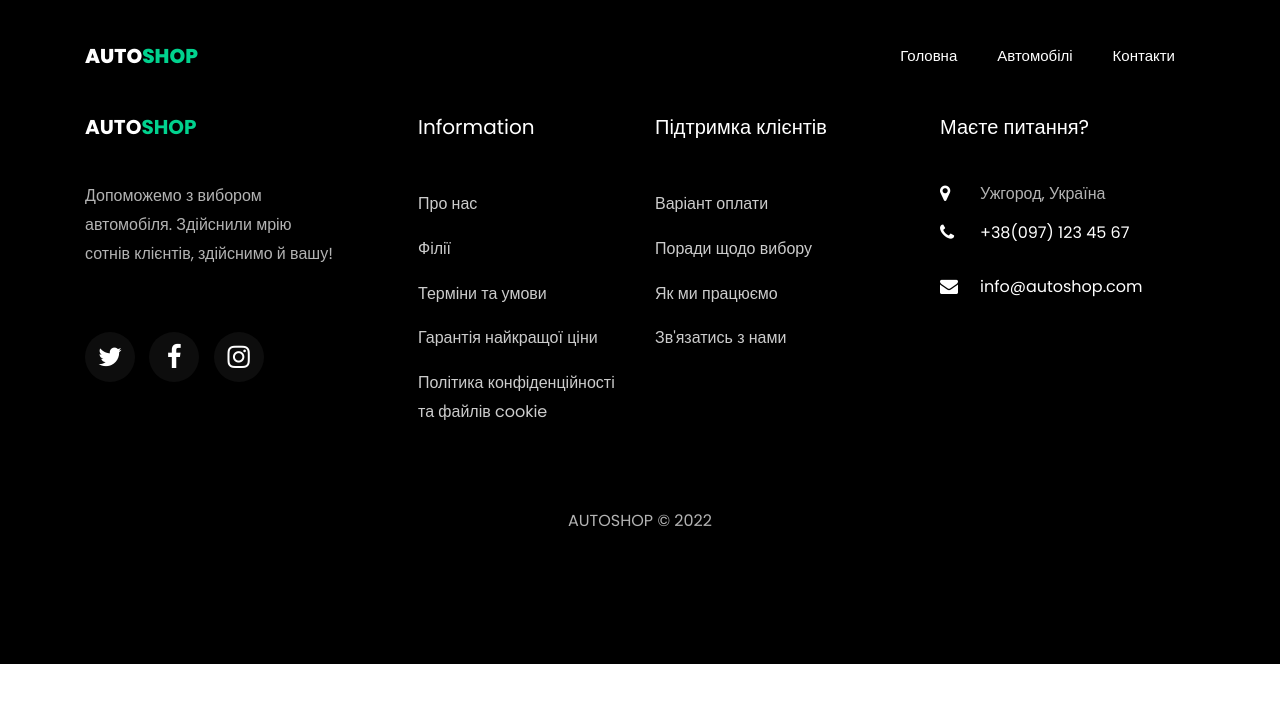
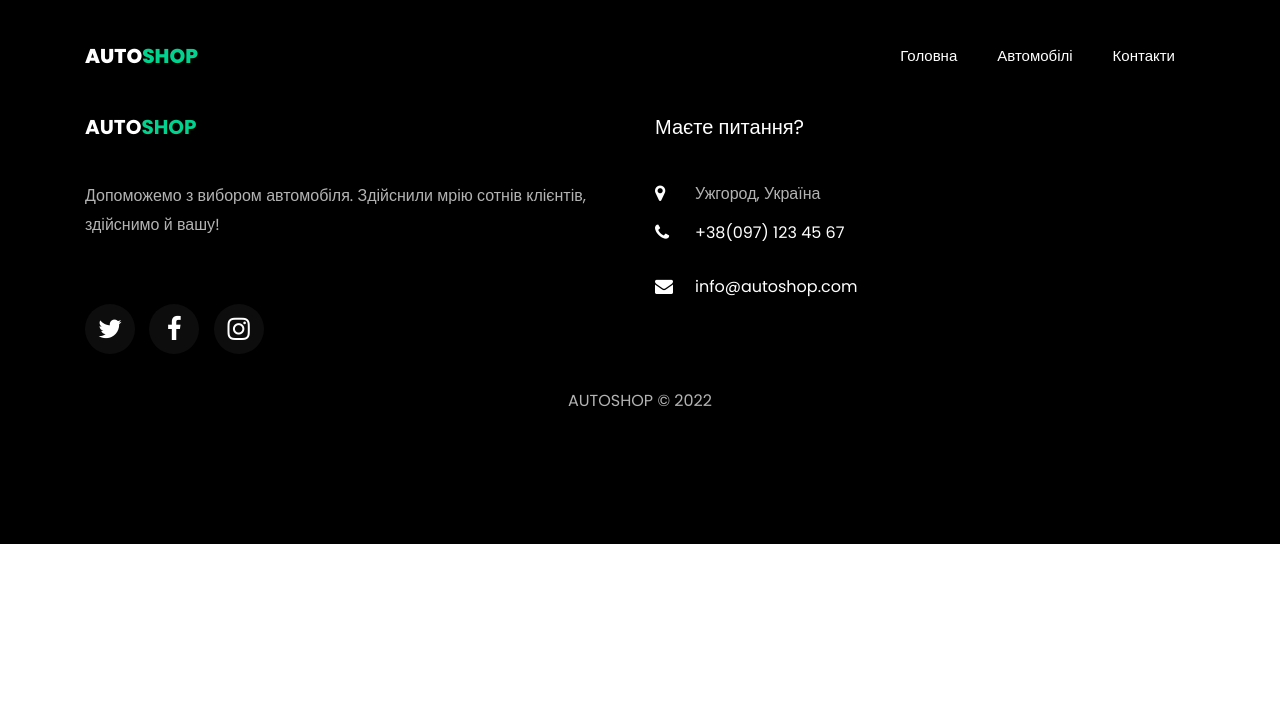
Before and after one commit to MykolaSubota/auto-shop, a Django app: template template/base.html in a window 1280 px wide. Shown: the top 703 px of the page. Run offline with Django 3.2, Linux system fonts and the light colour scheme; the template is opened without the code that fills it, so the values that code supplies are empty; some libraries are stand-ins or nearby versions; some web fonts are replaced.

Commit message:
change footer

```diff
--- a/template/base.html
+++ b/template/base.html
@@ -41,10 +41,6 @@
 	          <li class="nav-item {% if request.resolver_match.url_name == "home" %}active{% endif %}"><a href="{% url 'cars:home' %}" class="nav-link">Головна</a></li>
 	          <li class="nav-item {% if request.resolver_match.url_name == "car_list" %}active{% endif %}"><a href="{% url 'cars:car_list' %}" class="nav-link">Автомобілі</a></li>
 	          <li class="nav-item {% if request.resolver_match.url_name == "contact" %}active{% endif %}"><a href="{% url 'customauth:contact' %}" class="nav-link">Контакти</a></li>
-{#	          <li class="nav-item"><a href="pricing.html" class="nav-link">Pricing</a></li>#}
-{#	          <li class="nav-item"><a href="car.html" class="nav-link">Cars</a></li>#}
-{#	          <li class="nav-item"><a href="blog.html" class="nav-link">Blog</a></li>#}
-{#	          <li class="nav-item"><a href="contact.html" class="nav-link">Contact</a></li>#}
 	        </ul>
 	      </div>
 	    </div>
@@ -54,40 +50,17 @@
 {% block content %}
 {% endblock %}
 
-    <footer class="ftco-footer ftco-bg-dark ftco-section">
-      <div class="container">
-        <div class="row mb-5">
+    <footer class="ftco-footer ftco-bg-dark ftco-section ">
+      <div class="container ">
+        <div class="row mb-2">
           <div class="col-md">
             <div class="ftco-footer-widget mb-4">
               <h2 class="ftco-heading-2"><a href="#" class="logo">Auto<span>shop</span></a></h2>
               <p>Допоможемо з вибором автомобіля. Здійснили мрію сотнів клієнтів, здійснимо й вашу!</p>
               <ul class="ftco-footer-social list-unstyled float-md-left float-lft mt-5">
-                <li class="ftco-animate"><a href="#"><span class="icon-twitter"></span></a></li>
-                <li class="ftco-animate"><a href="#"><span class="icon-facebook"></span></a></li>
-                <li class="ftco-animate"><a href="#"><span class="icon-instagram"></span></a></li>
-              </ul>
-            </div>
-          </div>
-          <div class="col-md">
-            <div class="ftco-footer-widget mb-4 ml-md-5">
-              <h2 class="ftco-heading-2">Information</h2>
-              <ul class="list-unstyled">
-                <li><a href="#" class="py-2 d-block">Про нас</a></li>
-                <li><a href="#" class="py-2 d-block">Філії</a></li>
-                <li><a href="#" class="py-2 d-block">Терміни та умови</a></li>
-                <li><a href="#" class="py-2 d-block">Гарантія найкращої ціни</a></li>
-                <li><a href="#" class="py-2 d-block">Політика конфіденційності та файлів cookie</a></li>
-              </ul>
-            </div>
-          </div>
-          <div class="col-md">
-             <div class="ftco-footer-widget mb-4">
-              <h2 class="ftco-heading-2">Підтримка клієнтів</h2>
-              <ul class="list-unstyled">
-                <li><a href="#" class="py-2 d-block">Варіант оплати</a></li>
-                <li><a href="#" class="py-2 d-block">Поради щодо вибору</a></li>
-                <li><a href="#" class="py-2 d-block">Як ми працюємо</a></li>
-                <li><a href="#" class="py-2 d-block">Зв'язатись з нами</a></li>
+                <li class="ftco-animate"><a href="https://twitter.com/?lang=uk"><span class="icon-twitter"></span></a></li>
+                <li class="ftco-animate"><a href="https://www.facebook.com/"><span class="icon-facebook"></span></a></li>
+                <li class="ftco-animate"><a href="https://www.instagram.com/"><span class="icon-instagram"></span></a></li>
               </ul>
             </div>
           </div>
@@ -106,7 +79,6 @@
         </div>
         <div class="row">
           <div class="col-md-12 text-center">
-
               <p>AUTOSHOP &copy; <script>document.write(new Date().getFullYear());</script></p>
           </div>
         </div>
```
